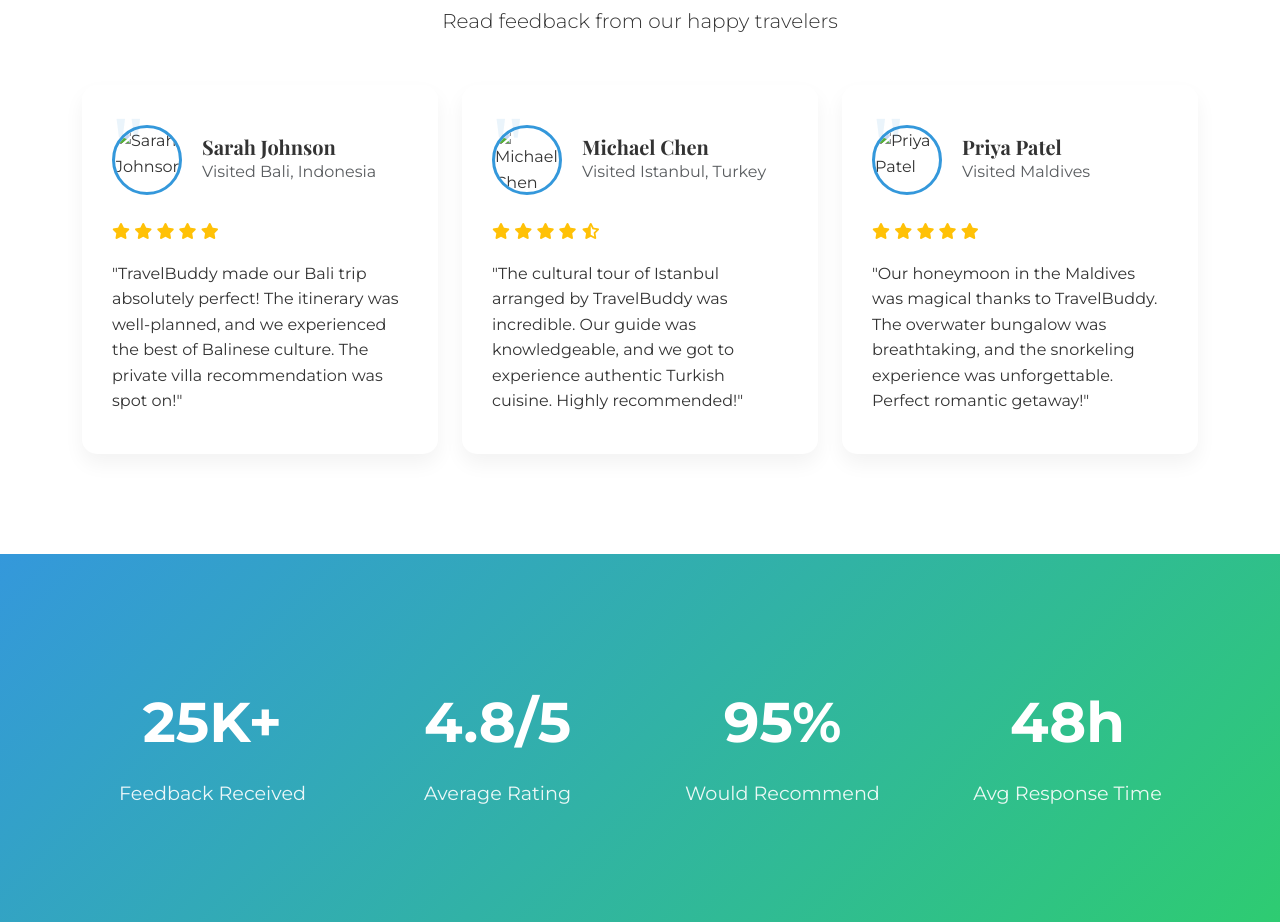
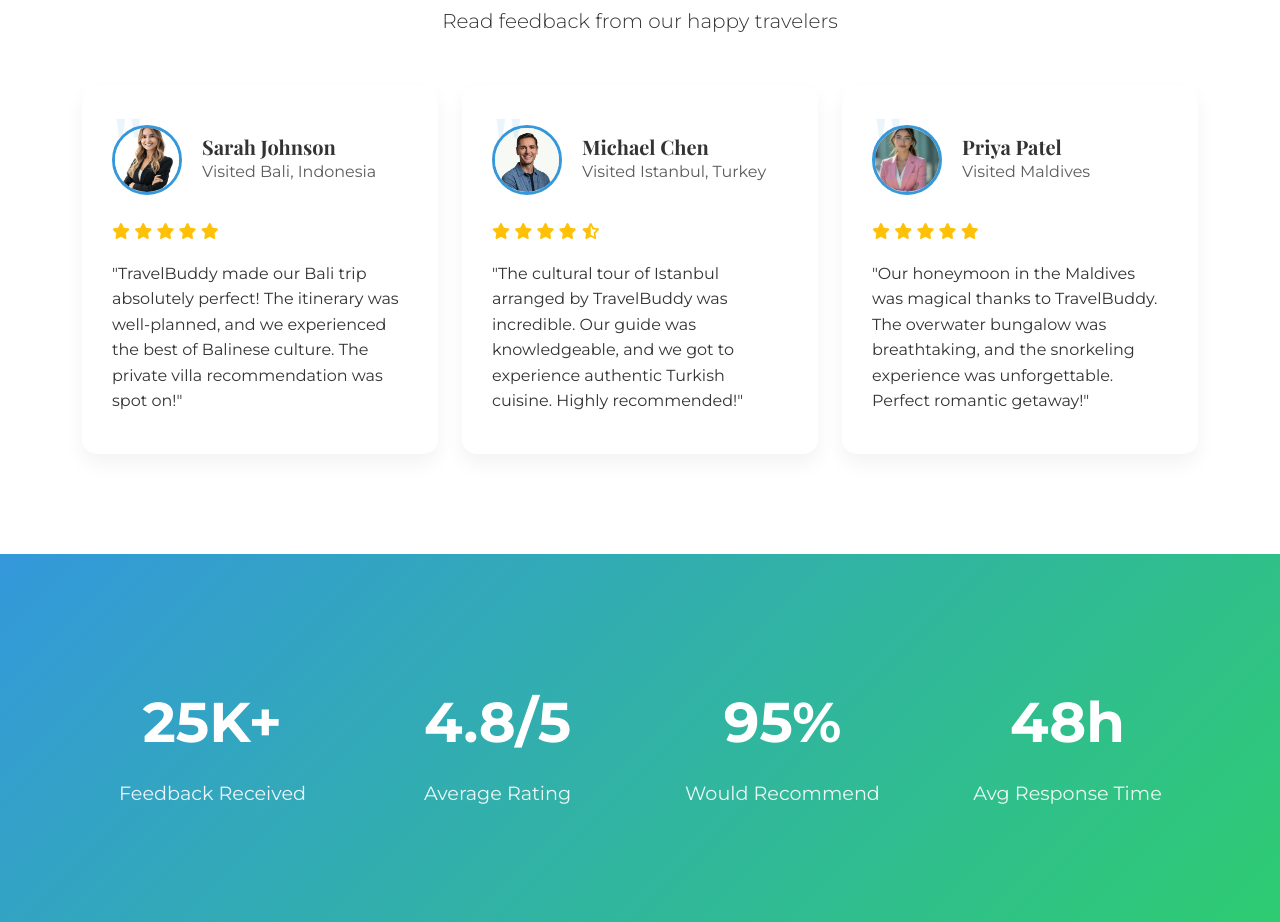
Before and after one commit to BenazirSamo/Travel-Buddy-, a plain HTML site: page feedback.html in a window 1280 px wide. Shown: the part 2600-3522 px from the top of the page. Drawn offline with nearby package versions, Linux system fonts and the light colour scheme.

Commit message:
Updated project with new changes

```diff
--- a/feedback.html
+++ b/feedback.html
@@ -776,7 +776,7 @@
                 <div class="col-md-6 col-lg-4 animate-on-scroll">
                     <div class="testimonial-card">
                         <div class="d-flex align-items-center mb-4">
-                            <img src="./image/humans (1).jpeg" class="testimonial-img" alt="Sarah Johnson">
+                            <img src="./image/huma-1.jpeg" class="testimonial-img" alt="Sarah Johnson">
                             <div>
                                 <h5 class="mb-0">Sarah Johnson</h5>
                                 <p class="text-muted mb-0">Visited Bali, Indonesia</p>
@@ -796,7 +796,7 @@
                 <div class="col-md-6 col-lg-4 animate-on-scroll">
                     <div class="testimonial-card">
                         <div class="d-flex align-items-center mb-4">
-                            <img src="./image/humans (2).jpeg" class="testimonial-img" alt="Michael Chen">
+                            <img src="./image/humans-2.jpeg" class="testimonial-img" alt="Michael Chen">
                             <div>
                                 <h5 class="mb-0">Michael Chen</h5>
                                 <p class="text-muted mb-0">Visited Istanbul, Turkey</p>
@@ -816,7 +816,7 @@
                 <div class="col-md-6 col-lg-4 animate-on-scroll">
                     <div class="testimonial-card">
                         <div class="d-flex align-items-center mb-4">
-                            <img src="./image/huma 1.jpeg" class="testimonial-img" alt="Priya Patel">
+                            <img src="./image/humans.jpeg" class="testimonial-img" alt="Priya Patel">
                             <div>
                                 <h5 class="mb-0">Priya Patel</h5>
                                 <p class="text-muted mb-0">Visited Maldives</p>
```
Also changed, not shown: about.html (+3 -3 lines), ai-chatbot.html (+3 -3 lines).
